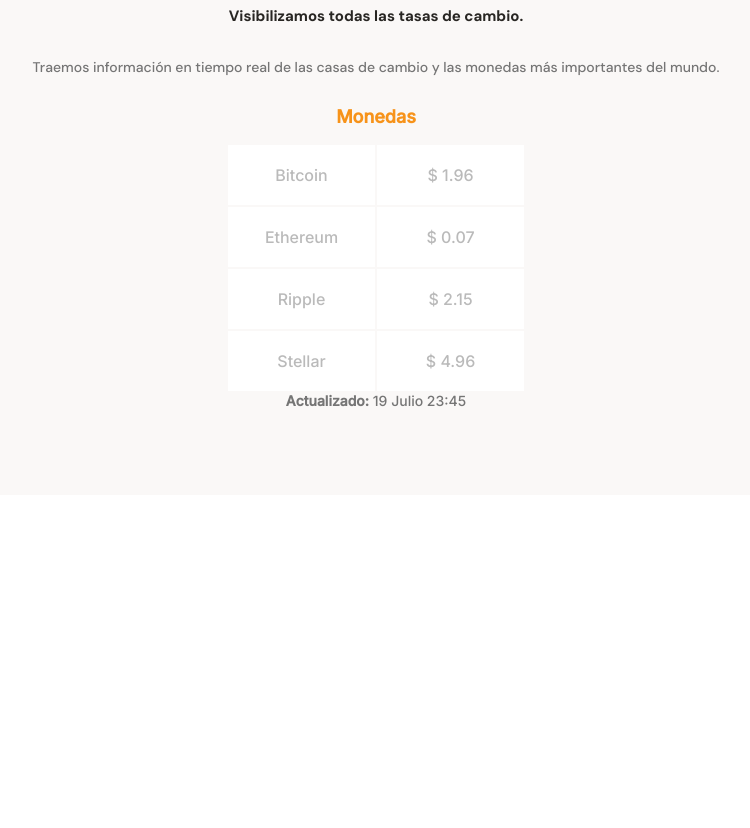
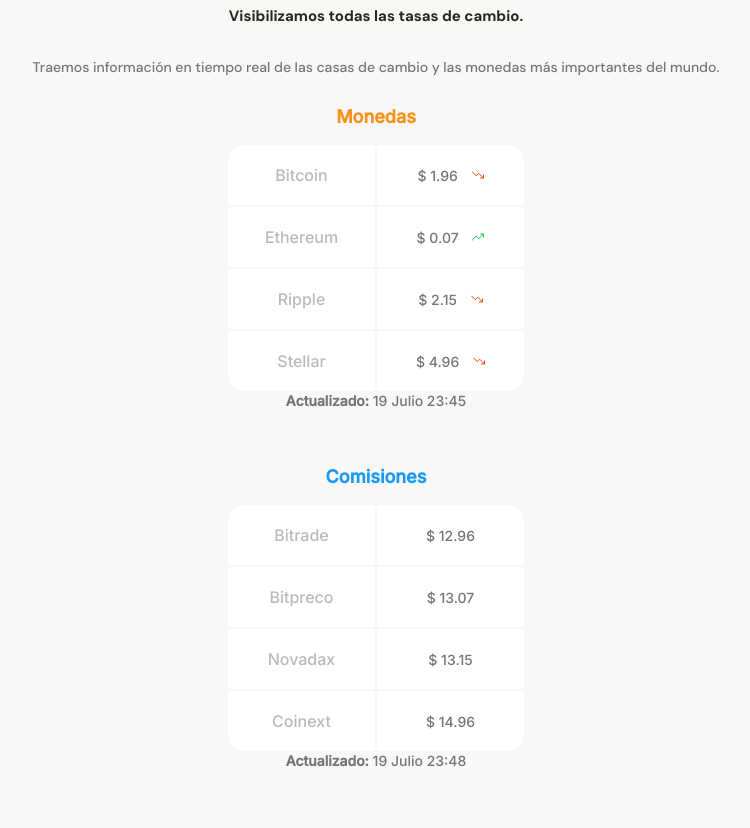
Before and after one commit to Genesis203/Bata_Bit, a plain HTML site: page index.html in a window 1280 px wide. Shown: the part 661-1489 px from the top of the page, without its empty margins (264-1014 px from the left). Before the commit the page ends 1156 px from the top, so only its background shows below. Drawn offline with Linux system fonts and the light colour scheme.

Commit message:
Maquetado y estilizado de tabla Comisiones, clase 16

```diff
--- a/index.html
+++ b/index.html
@@ -51,6 +51,32 @@
                         <p><b>Actualizado:</b> 19 Julio 23:45</p>
                     </div>
                 </div>
+                <div class="main-comisiones-table">
+                    <p class="comisiones-table--title">Comisiones</p>
+                    <div class="comisiones-table--container">
+                        <table>
+                            <tr>
+                                <td class="table__top-left">Bitrade</td>
+                                <td class="table__top-right table__right">$ 12.96</td>
+                            </tr>
+                            <tr>
+                                <td>Bitpreco</td>
+                                <td class="table__right">$ 13.07</td>
+                            </tr>
+                            <tr>
+                                <td>Novadax</td>
+                                <td class="table__right">$ 13.15</td>
+                            </tr>
+                            <tr>
+                                <td class="table__bottom-left">Coinext</td>
+                                <td class="table__bottom-right table__right">$ 14.96</td>
+                            </tr>
+                        </table>
+                    </div>
+                    <div class="comisiones-table--date">
+                        <p><b>Actualizado:</b> 19 Julio 23:48</p>
+                    </div>
+                </div>
                 <div></div>
             </section>
         </section>
--- a/styles.css
+++ b/styles.css
@@ -150,7 +150,7 @@ main{
     color: #757575;
 }
 
-.main-currency-table{
+.main-currency-table, .main-comisiones-table{
     width: 70%;
     min-width: 235px;
     max-width: 500px;
@@ -167,7 +167,15 @@ main{
     color: var(--bitcoin-orange);
 }
 
-.currency-table--container{
+.main-comisiones-table .comisiones-table--title{
+    margin-bottom: 15px;
+    font-size: 1.8rem;
+    font-weight: bold;
+    line-height: 2.3rem;
+    color: var(--secondary-blue);
+}
+
+.currency-table--container, .comisiones-table--container{
     width: 90%;
     min-width: 230px;
     max-width: 300px;
@@ -175,12 +183,12 @@ main{
     margin: 0 auto;
 }
 
-.currency-table--container table{
+.currency-table--container table, .comisiones-table--container table{
     width: 100%;
     height: 100%;
 }
 
-.currency-table--container td{
+.currency-table--container td, .comisiones-table--container td{
     width: 50%;
     font-size: 1.6rem;
     font-weight: 500;
@@ -188,3 +196,48 @@ main{
     color: var(--grey);
     background-color: var(--just-white);
 }
+
+.currency-table--container .table__right, .comisiones-table--container .table__right{
+    color: #757575;
+    font-weight: normal;
+    line-height: 1.7rem;
+    font-size: 1.4rem;
+}
+
+.table__top-left{
+    border-radius: 15px 0 0 0;
+}
+
+.table__top-right{
+    border-radius: 0 15px 0 0;
+}
+
+.table__bottom-right{
+    border-radius: 0 0 15px 0;
+}
+
+.table__bottom-left{
+    border-radius: 0 0 0 15px;
+}
+
+.currency-table--container .down{
+    display: inline-block;
+    margin-left: 10px;
+    width: 12px;
+    height: 12px;
+    background-image: url(./assets/icons/trending-down.svg);
+    background-position: center;
+    background-repeat: no-repeat;
+    background-size: cover;
+}
+
+.currency-table--container .up{
+    display: inline-block;
+    margin-left: 10px;
+    width: 12px;
+    height: 12px;
+    background-image: url(./assets/icons/trending-up.svg);
+    background-position: center;
+    background-repeat: no-repeat;
+    background-size: cover;
+}
```
